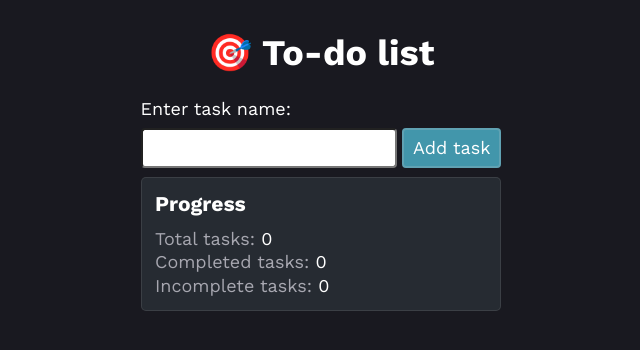
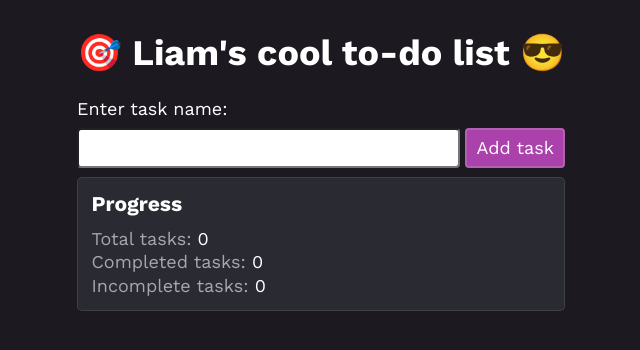
Before and after one commit to repercussive/cicd, a website built with webpack: page src/index.html in a window 1280 px wide. Shown: the whole page, without its empty margins (319-959 px from the left). Built offline with nearby package versions, Linux system fonts and the light colour scheme.

Commit message:
Change appearance

```diff
--- a/src/index.html
+++ b/src/index.html
@@ -9,7 +9,7 @@
 
 <body>
   <main>
-    <h1>🎯 To-do list</h1>
+    <h1>🎯 Liam's cool to-do list 😎</h1>
     <form id="task-form">
       <label for="input-task-name">Enter task name:</label>
       <div>
--- a/src/styles.css
+++ b/src/styles.css
@@ -11,7 +11,7 @@
 body {
   display: grid;
   place-items: center;
-  background-color: #191920;
+  background-color: rgb(29, 25, 32);
   color: white;
   font-family: 'Work Sans', sans-serif;
 }
@@ -36,8 +36,8 @@ input[type=submit] {
 button,
 input[type=submit] {
   color: #fff;
-  background-color: #4296ab;
-  border: 2px solid #60a2b3;
+  background-color: #ab42ab;
+  border: 2px solid #b360b3;
   transition: background-color 80ms;
   cursor: pointer;
 }
```
